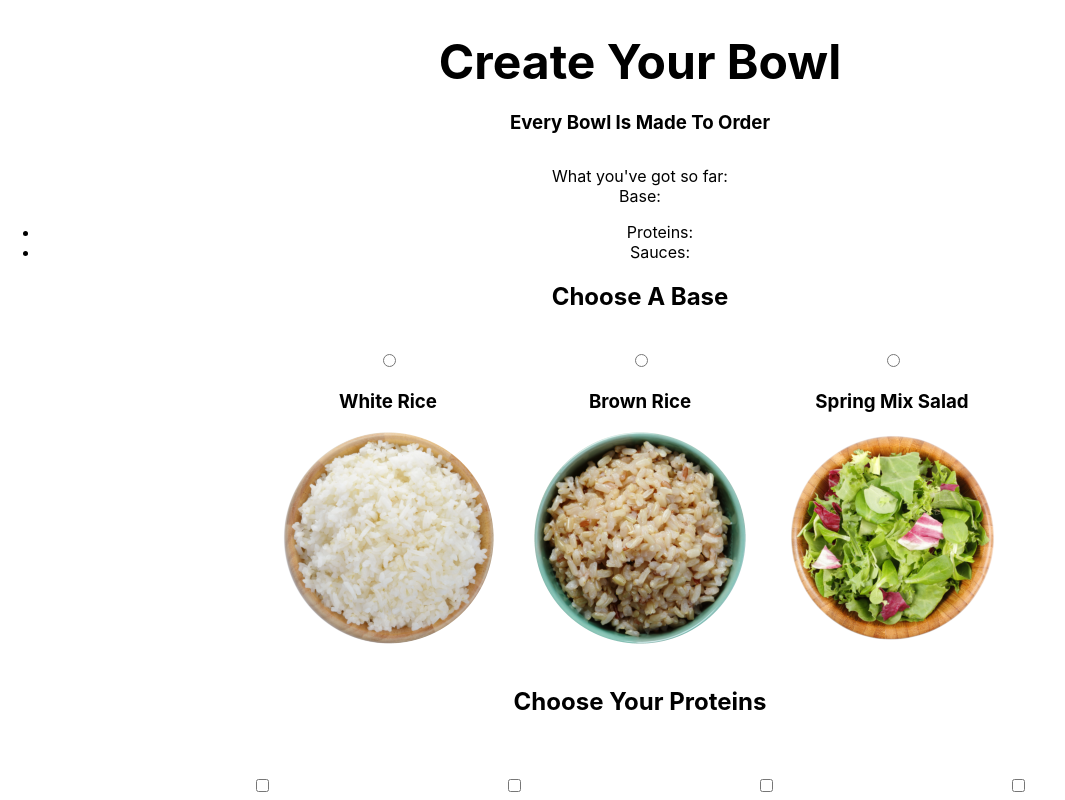
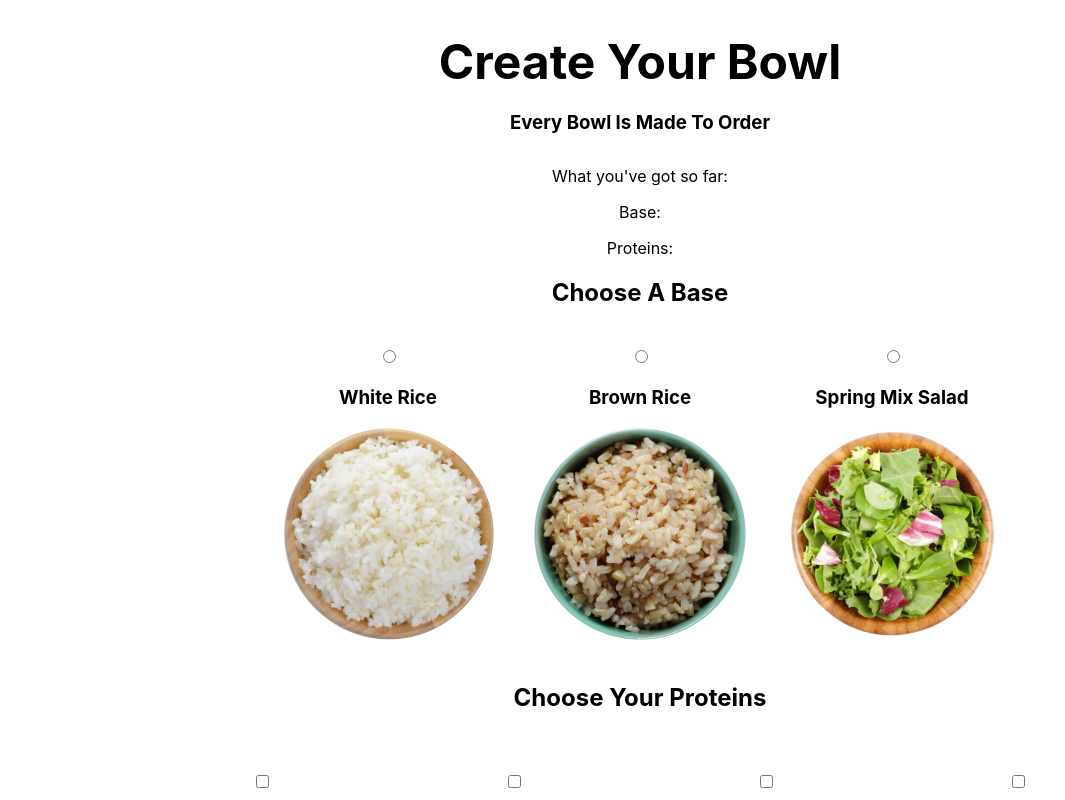
Before and after one commit to billyxuding/PokeSquare, a React (Create React App) app in the folder client/: page / in a window 1280 px wide. Shown: the top 800 px of the page, without its empty margins (0-1065 px from the left). Built offline with nearby package versions, Linux system fonts and the light colour scheme.

Commit message:
current bowl ingredients are displayed

```diff
--- a/client/src/App.js
+++ b/client/src/App.js
@@ -16,11 +16,16 @@ function App() {
 				Create Your Bowl<br />
 				<span className="block made-to-order">Every Bowl Is Made To Order</span>
 			</h1>
-			<p>What you've got so far:<br />Base: { order.base }</p>
-			<ul>
-				<li>Proteins: { order.proteins }</li>
-				<li>Sauces: { order.sauces }</li>
-			</ul>
+			<p>What you've got so far:</p>
+			<p>Base: { order.base }</p>
+			<p>
+				Proteins:
+				<ul>
+					{
+						order.proteins.map((item, i) => <li key={i}>{ item }</li>)
+					}
+				</ul>
+			</p>
 			<h2>Choose A Base</h2>
 			<Bases order={ order } setOrder={ setOrder } />
 			<h2>Choose Your Proteins</h2>
```
